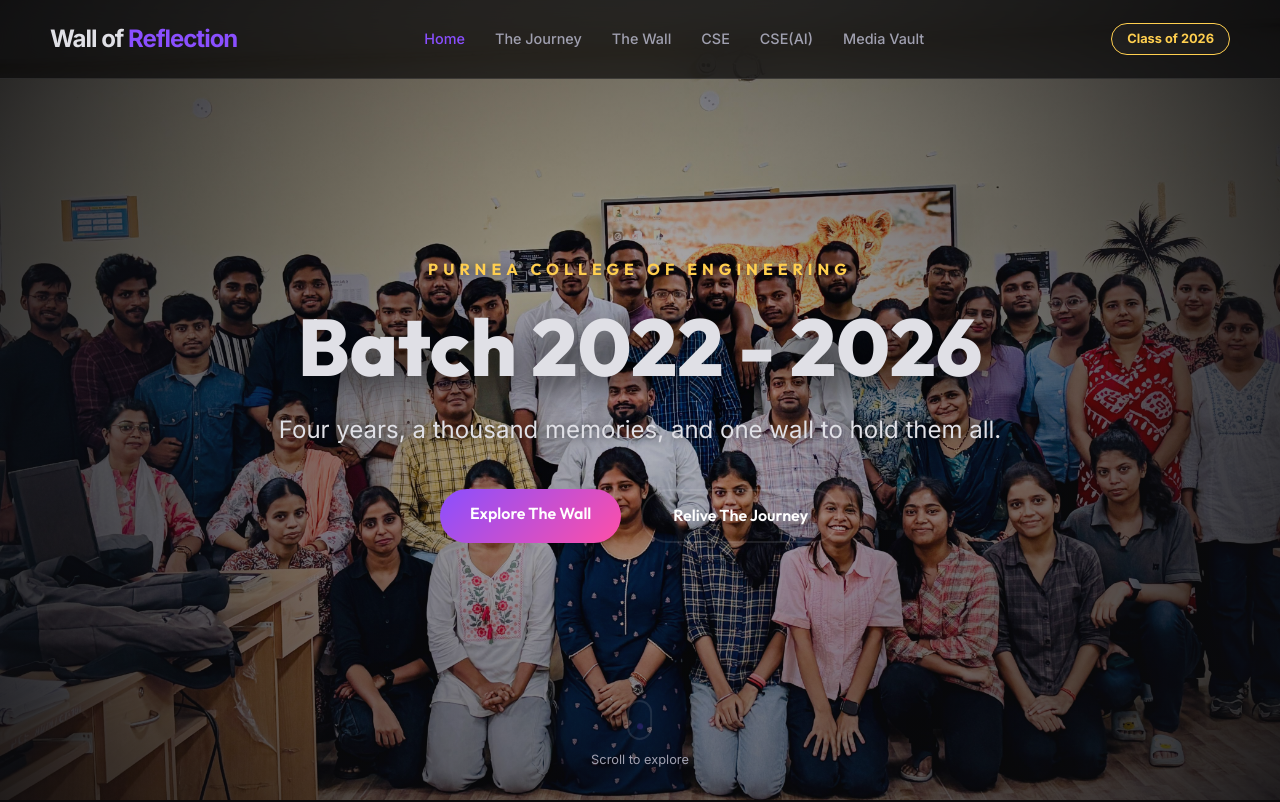
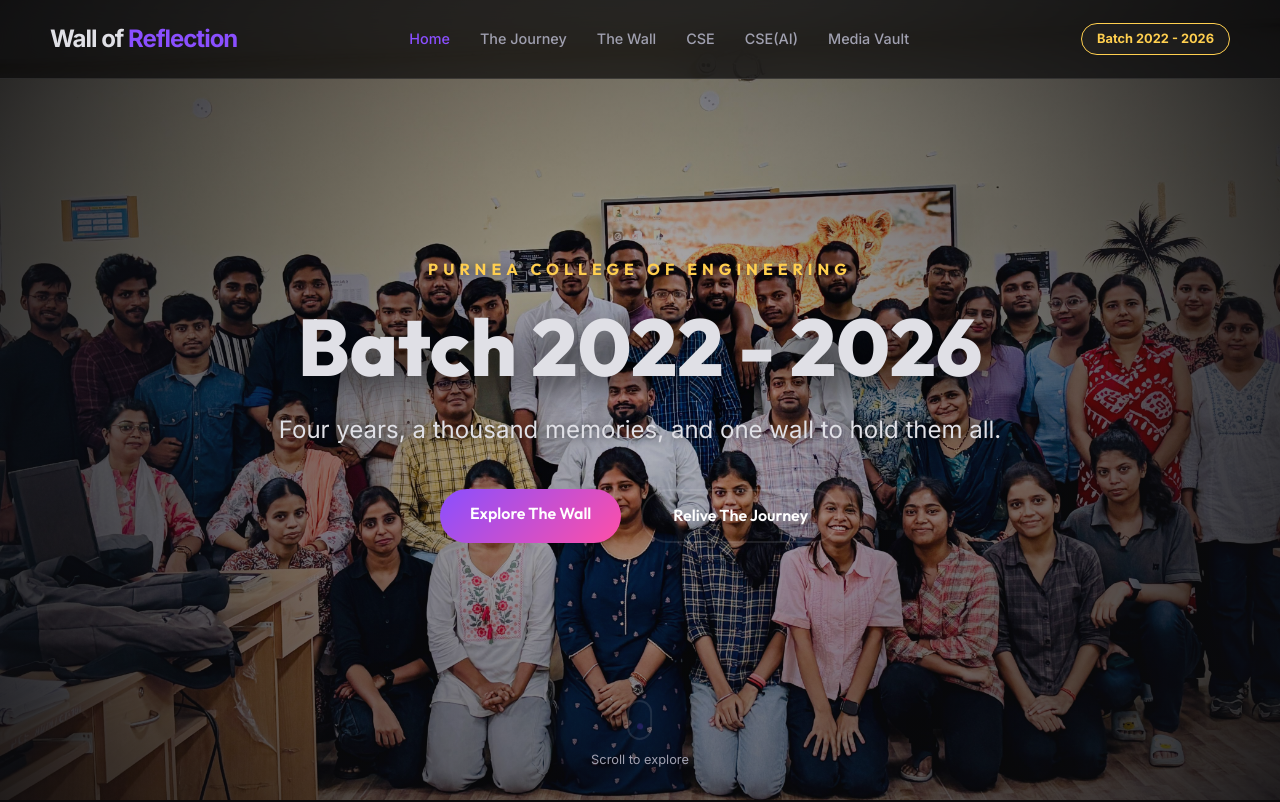
Before and after one commit to sauravpoddar453/purnea-college-2026, a plain HTML site: page index.html in a window 1280 px wide. Shown: the top 802 px of the page. Drawn offline with Linux system fonts and the light colour scheme.

Commit message:
docs: update batch label in navbar

```diff
--- a/index.html
+++ b/index.html
@@ -72,7 +72,7 @@
             </ul>
         </nav>
         <div class="nav-extra">
-            <div class="batch-tag">Class of 2026</div>
+            <div class="batch-tag">Batch 2022 - 2026</div>
         </div>
     </header>
 
```
